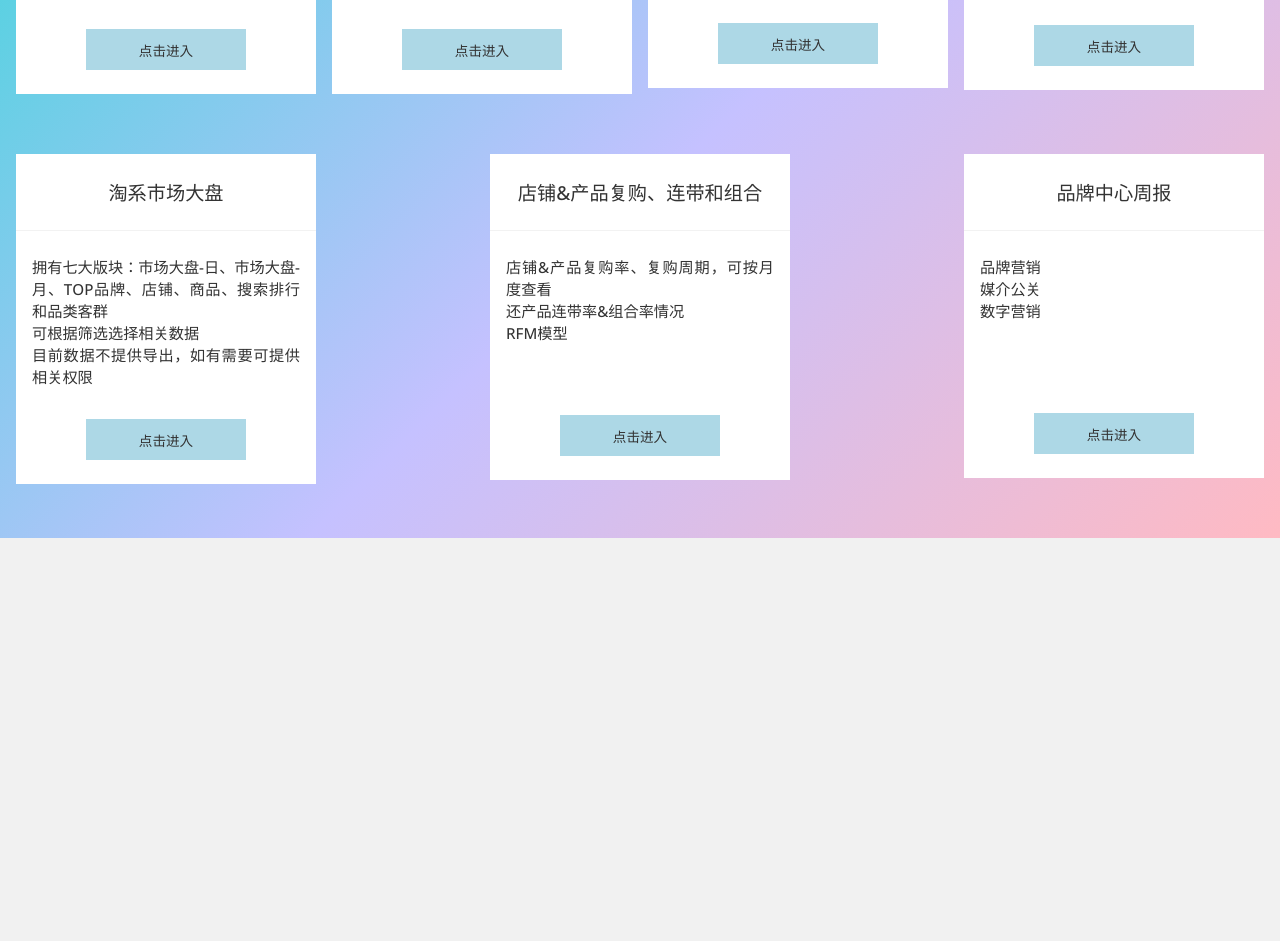
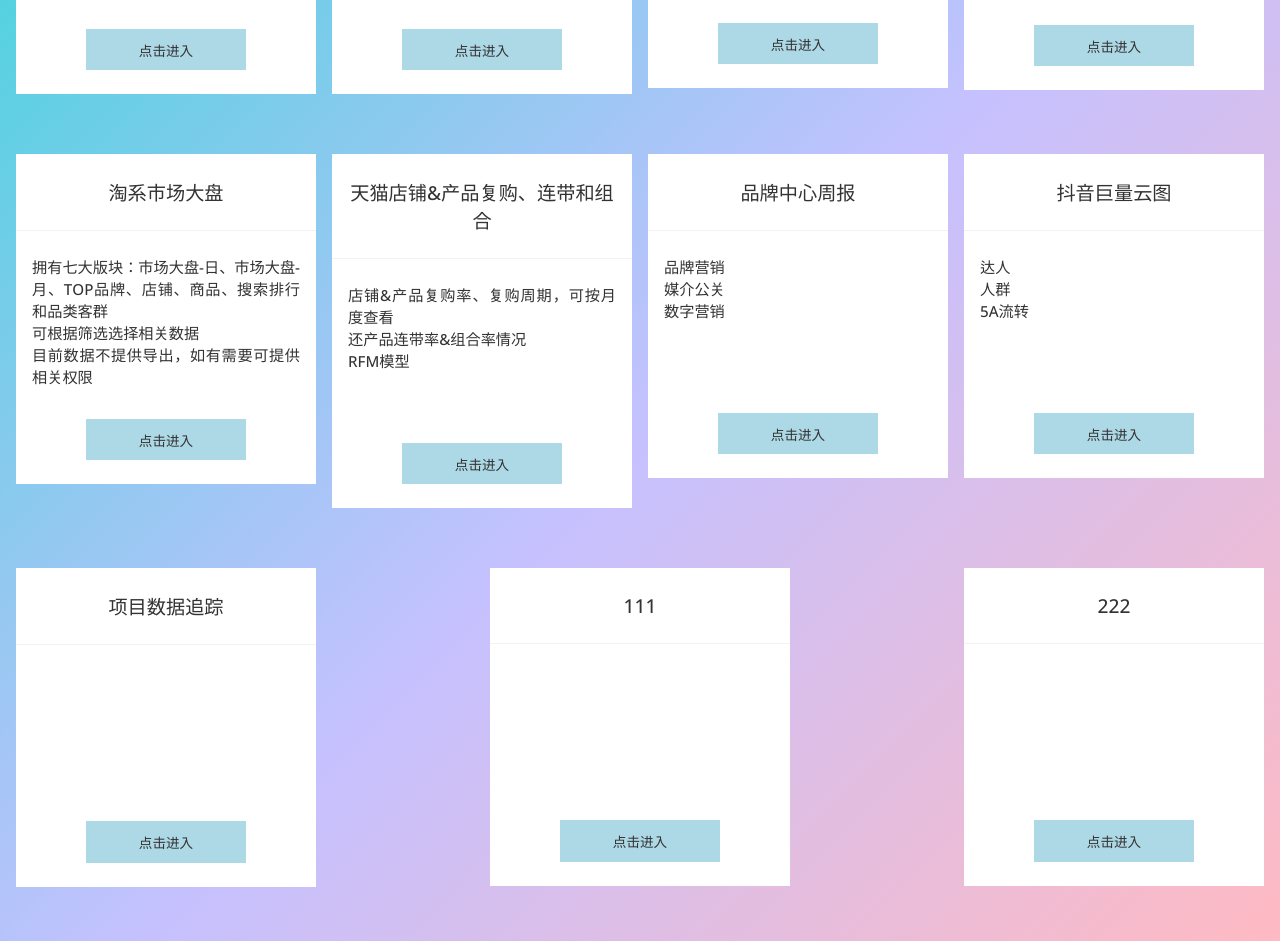
Before and after one commit to hbd082014/KM, a plain HTML site: page index.html in a window 1280 px wide. Shown: the part 389-1330 px from the top of the page. Before the commit the page ends 927 px from the top, so only its background shows below. Drawn offline with nearby package versions, Linux system fonts and the light colour scheme.

Commit message:
Update index.html

```diff
--- a/index.html
+++ b/index.html
@@ -10,7 +10,7 @@
 	<section class="section-prices">
 		<h2 class="section-header">金毛BI看板汇总</h2>
 		<div class="list-boxs">
-			<div class="card starter">
+			<div class="card premium">
 				<div class="head">
 					COCOCHI站外种草
 				</div>
@@ -26,7 +26,7 @@
 					</a>
 				</div>
 			</div>
-			<div class="card starter">
+			<div class="card premium">
 				<div class="head">
 					COCOCHI站外种草-共享
 				</div>
@@ -42,7 +42,7 @@
 					</a>
 				</div>
 			</div>
-			<div class="card standard">
+			<div class="card premium">
 				<div class="head">
 					COCOCHI 人群报告
 				</div>
@@ -97,7 +97,7 @@
 			</div>
 			<div class="card premium">
 				<div class="head">
-					店铺&产品复购、连带和组合
+					天猫店铺&产品复购、连带和组合
 				</div>
 				<div class="ticket">账号：ppzx、dsyy</div>
 				<div class="body">
@@ -132,6 +132,82 @@
 					</a>
 				</div>
 			</div>
+			<div class="card premium">
+				<div class="head">
+					抖音巨量云图
+				</div>
+				<div class="ticket">账号：ppzx</div>
+				<div class="body">
+					<p>
+						达人<br/>
+						人群<br/>
+						5A流转<br/>
+						<br/>
+						<br/>
+						<br/>
+					</p>
+					<a href="">
+						<button class="btn">点击进入</button>
+					</a>
+				</div>
+			</div>
+			<div class="card premium">
+				<div class="head">
+					项目数据追踪
+				</div>
+				<div class="ticket">账号：ppzx</div>
+				<div class="body">
+					<p>
+						<br/>
+						<br/>
+						<br/>
+						<br/>
+						<br/>
+						<br/>
+					</p>
+					<a href="">
+						<button class="btn">点击进入</button>
+					</a>
+				</div>
+			</div>
+			<div class="card premium">
+				<div class="head">
+					111
+				</div>
+				<div class="ticket">账号：ppzx</div>
+				<div class="body">
+					<p>
+						<br/>
+						<br/>
+						<br/>
+						<br/>
+						<br/>
+						<br/>
+					</p>
+					<a href="">
+						<button class="btn">点击进入</button>
+					</a>
+				</div>
+			</div>
+			<div class="card premium">
+				<div class="head">
+					222
+				</div>
+				<div class="ticket">账号：ppzx</div>
+				<div class="body">
+					<p>
+						<br/>
+						<br/>
+						<br/>
+						<br/>
+						<br/>
+						<br/>
+					</p>
+					<a href="">
+						<button class="btn">点击进入</button>
+					</a>
+				</div>
+			</div>
 		</div>
 	</section>
 
```
